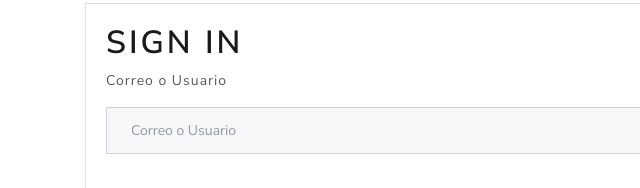
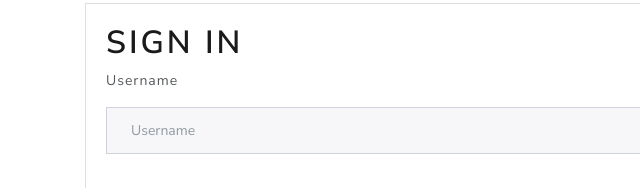
Before and after one commit to Uxlix/Tareas, a plain HTML site: page index.html in a window 1280 px wide. Shown: the part 132-320 px from the top of the page, 0-640 px from the left. Drawn offline with nearby package versions, Linux system fonts and the light colour scheme.

Commit message:
Update index.html

```diff
--- a/index.html
+++ b/index.html
@@ -20,8 +20,8 @@
                         <h1>Sign In</h1>
                         <form id="formSignIn">
                             <div class="form-group">
-                                <p>Correo o Usuario</p>
-                                <input type="text" id = "user" placeholder="Correo o Usuario" class="form-control">
+                                <p>Username</p>
+                                <input type="text" id = "user" placeholder="Username" class="form-control">
                             </div>
                             <br>
 
```
